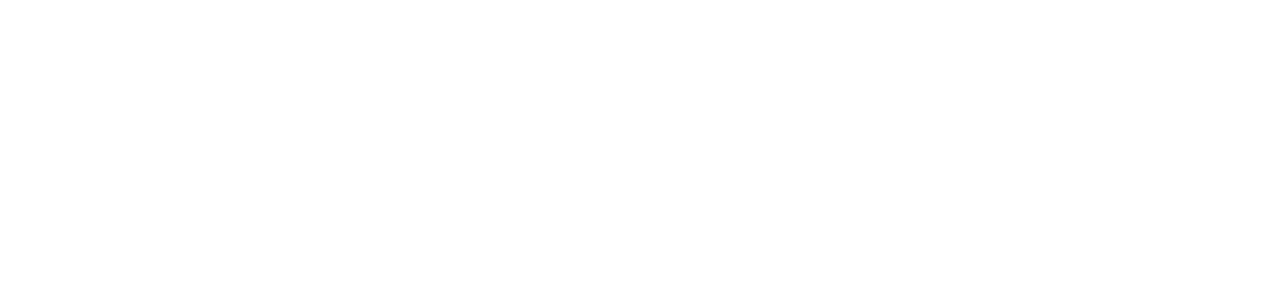
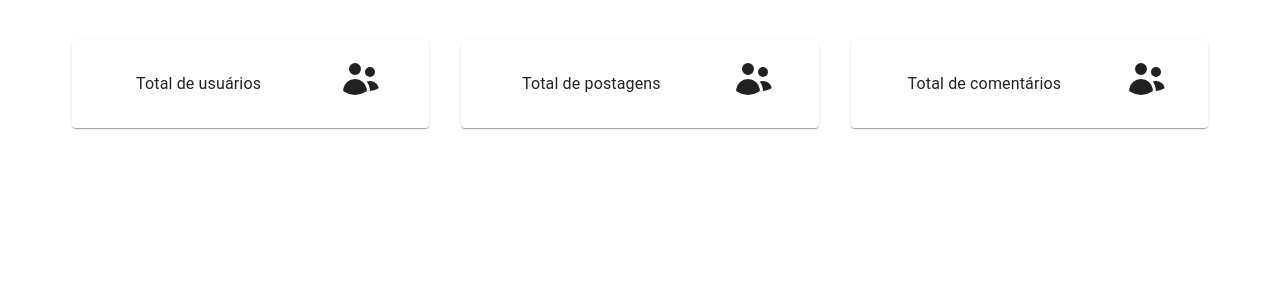
Before and after one commit to paulofreyyy/userDashboard, a React (Vite) app: page / in a window 1280 px wide. Shown: the top 300 px of the page. Built offline with nearby package versions, Linux system fonts and the light colour scheme; no server answers.

Commit message:
feat: criando service para retornar status para os cards

```diff
--- a/src/App.tsx
+++ b/src/App.tsx
@@ -1,7 +1,74 @@
+import { Box, Card, CardContent, Grid, Typography } from "@mui/material";
+import { HiMiniUsers } from "react-icons/hi2";
+import { useStats } from "./hooks/useStats";
+
 export function App() {
+    const { stats, loading, error } = useStats();
+
+    if (loading) return <p>Loading...</p>;
+    if (error) return <p>Error: {error}</p>;
+
     return (
-        <>
+        <Grid container spacing={4} py={4} px={8}>
+            <Grid item md={4}>
+                <Card
+                    sx={{
+                        display: "flex",
+                        alignItems: "center",
+                        justifyContent: "space-around",
+                        padding: 2,
+                    }}
+                >
+                    <CardContent>
+                        <Typography>Total de usuários</Typography>
+                        <Typography fontWeight='bold' fontSize='1.5rem'>{stats?.totalUsers}</Typography>
+                    </CardContent>
 
-        </>
+                    <Box sx={{ fontSize: 40 }}>
+                        <HiMiniUsers />
+                    </Box>
+                </Card>
+            </Grid>
+
+            <Grid item md={4}>
+                <Card
+                    sx={{
+                        display: "flex",
+                        alignItems: "center",
+                        justifyContent: "space-around",
+                        padding: 2,
+                    }}
+                >
+                    <CardContent>
+                        <Typography>Total de postagens</Typography>
+                        <Typography fontWeight='bold' fontSize='1.5rem'>{stats?.totalPosts}</Typography>
+                    </CardContent>
+
+                    <Box sx={{ fontSize: 40 }}>
+                        <HiMiniUsers />
+                    </Box>
+                </Card>
+            </Grid>
+
+            <Grid item md={4}>
+                <Card
+                    sx={{
+                        display: "flex",
+                        alignItems: "center",
+                        justifyContent: "space-around",
+                        padding: 2,
+                    }}
+                >
+                    <CardContent>
+                        <Typography>Total de comentários</Typography>
+                        <Typography fontWeight='bold' fontSize='1.5rem'>{stats?.totalComments}</Typography>
+                    </CardContent>
+
+                    <Box sx={{ fontSize: 40 }}>
+                        <HiMiniUsers />
+                    </Box>
+                </Card>
+            </Grid>
+        </Grid >
     )
 }
--- /dev/null
+++ b/src/hooks/useStats.ts
@@ -0,0 +1,33 @@
+import { useEffect, useState } from "react";
+import { fetchStats } from "../services/statsServices";
+
+interface Stats {
+    totalUsers: number;
+    totalPosts: number;
+    totalComments: number;
+}
+
+export const useStats = () => {
+    const [stats, setStats] = useState<Stats | null>(null);
+    const [loading, setLoading] = useState<boolean>(true);
+    const [error, setError] = useState<string | null>(null);
+
+    useEffect(() => {
+        const fetchData = async () => {
+            try {
+                const data = await fetchStats();
+                if (data) {
+                    setStats(data);
+                }
+            } catch (err) {
+                setError("Failed to fetch stats");
+            } finally {
+                setLoading(false);
+            }
+        };
+
+        fetchData();
+    }, []);
+
+    return { stats, loading, error };
+};
--- /dev/null
+++ b/src/services/statsServices.ts
@@ -0,0 +1,31 @@
+import axios from 'axios';
+
+const BASE_URL = 'https://jsonplaceholder.typicode.com';
+
+export const fetchStats = async () => {
+    try {
+        const [usersResponse, postsResponse, commentsResponse] = await Promise.all([
+            axios.get(`${BASE_URL}/users`),
+            axios.get(`${BASE_URL}/posts`),
+            axios.get(`${BASE_URL}/comments`)
+        ]);
+
+        const users = usersResponse.data;
+        const posts = postsResponse.data;
+        const comments = commentsResponse.data;
+
+        //Total counts
+        const totalUsers = users.length;
+        const totalPosts = posts.length;
+        const totalComments = comments.length;
+
+        return {
+            totalUsers,
+            totalComments,
+            totalPosts,
+        }
+
+    } catch (error) {
+
+    }
+}
```
Also changed, not shown: package.json (+6 -1 lines), 1 other file (tests, documents, lock files or other folders).
